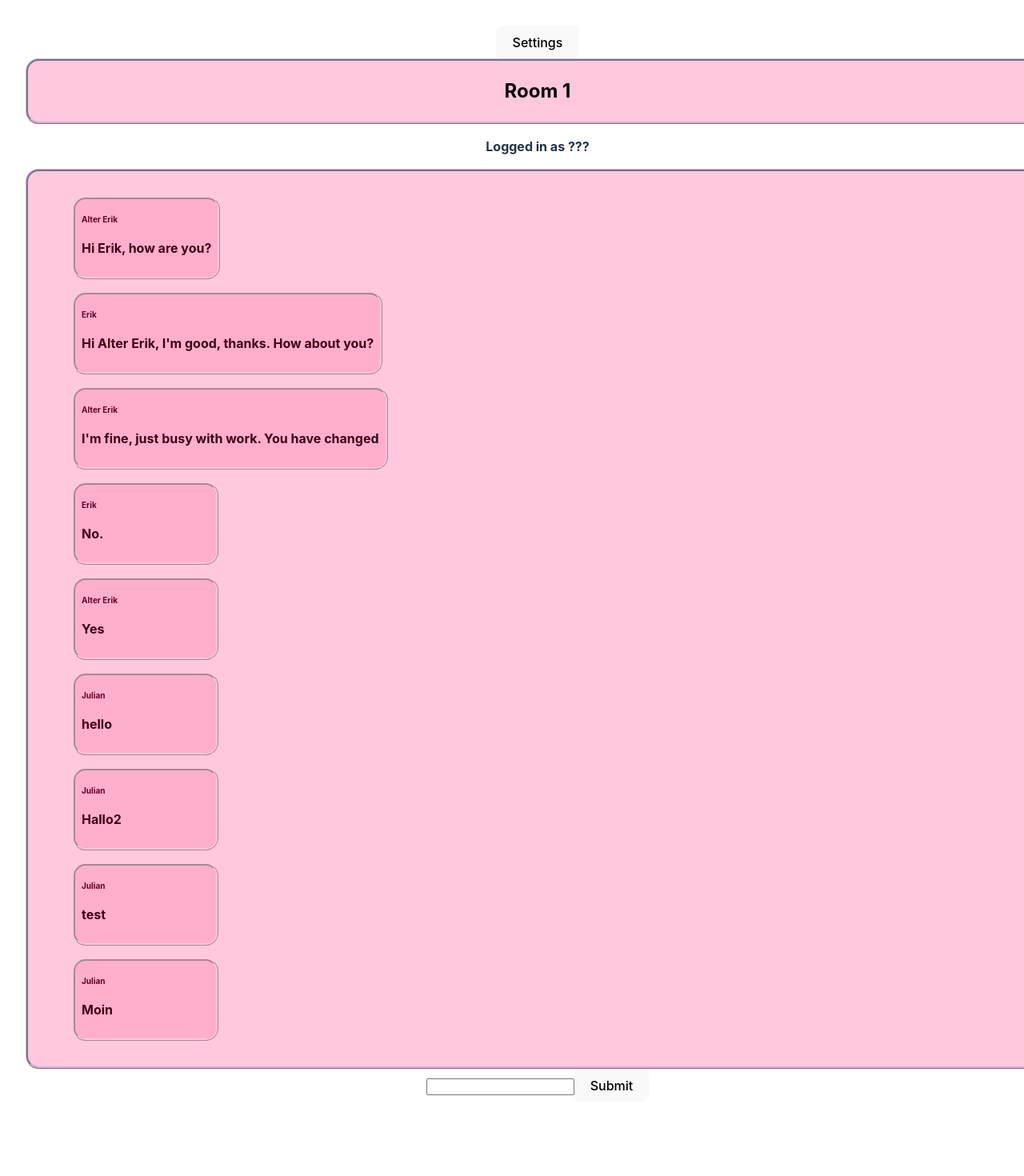
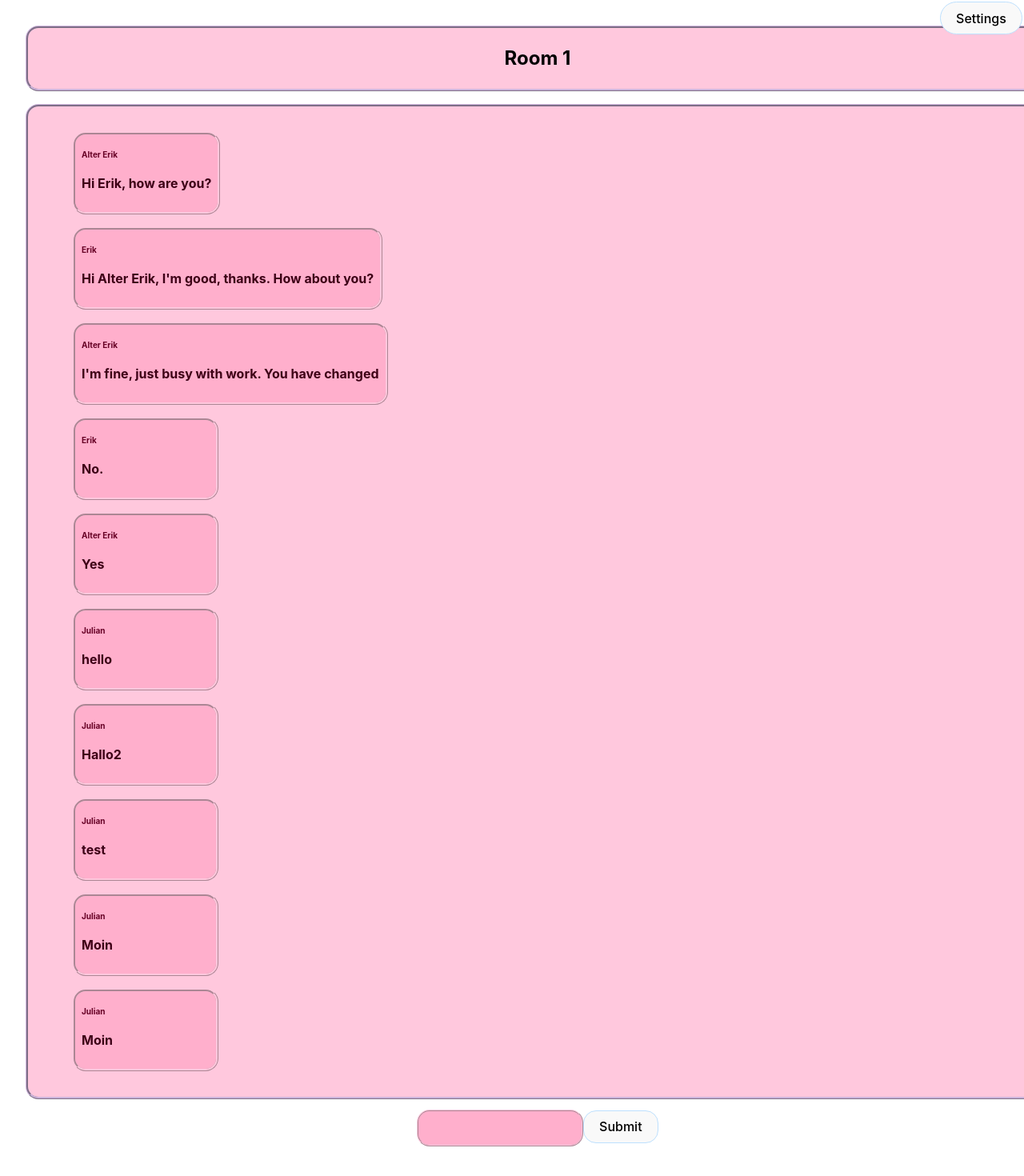
Before and after one commit to Julian-Mostbauer/Chat-App-Test, a React (Vite) app in the folder Chat-App-Test/: page / in a window 1280 px wide. Shown: the top 1470 px of the page at 80% size. Before the commit the page ends 1409 px from the top, so only its background shows below. Built offline with nearby package versions, Linux system fonts and the light colour scheme; no server answers.

Commit message:
fixed css

```diff
--- a/Chat-App-Test/public/Data/history.json
+++ b/Chat-App-Test/public/Data/history.json
@@ -60,6 +60,11 @@
       "sender_id": "194.24.159.128",
       "text": "Moin",
       "timestamp": 1702282381989
+    },
+    {
+      "sender_id": "194.24.159.128",
+      "text": "Moin",
+      "timestamp": 1702290854071
     }
   ]
 }
--- a/Chat-App-Test/src/App.css
+++ b/Chat-App-Test/src/App.css
@@ -11,7 +11,6 @@
   font-weight: bold;
 
   /* text-shadow: 0px 1px 0px black; */
-
 }
 
 .card {
@@ -22,33 +21,25 @@
   color: #888;
 }
 
-.ChatTitleBarContainer{
+.ChatTitleBarContainer {
   border-radius: 1rem;
   border-style: solid;
-  border-color: #CDB4DB;
+  border-color: #cdb4db;
 
-  background-color: #FFC8DD;
+  background-color: #ffc8dd;
   border-style: ridge;
 
+  top: 0;
+
   color: black;
-  transition: all ease-in-out 0.2s;
 }
 
-
-.ChatTitleBarContainer:hover{
-  opacity: 70%;
-  /* border-color: #6192fbaa; */
-
-  transition: all ease-in-out 0.2s;
-
-}
-
-.ChatArea{
+.ChatArea {
   border-radius: 1rem;
   border-style: solid;
-  border-color: #CDB4DB;
+  border-color: #cdb4db;
 
-  background-color: #FFC8DD;
+  background-color: #ffc8dd;
 
   margin-top: 1rem;
   padding: 1rem;
@@ -61,29 +52,29 @@
 
   /* animation-iteration-count: infinite; */
   /* animation-timing-function: linear;  */
-
-
 }
 
 @keyframes spin {
-  from{
+  from {
     transform: rotate(0deg);
-  }to{
+  }
+  to {
     transform: rotate(36035deg);
   }
 }
 
 @keyframes warp {
-  from{
-    transform:skew(-100deg,-100deg);
-  }to{
-    transform: skew(100deg,100deg);
+  from {
+    transform: skew(-100deg, -100deg);
+  }
+  to {
+    transform: skew(100deg, 100deg);
   }
 }
 
-.MessageContainer-Self{
-  background-color: #A2D2FF;
-  border-color: #BDE0FE;
+.MessageContainer-Self {
+  background-color: #a2d2ff;
+  border-color: #bde0fe;
 
   border-radius: 1rem;
   border-style: ridge;
@@ -95,9 +86,9 @@
 
   margin-left: auto;
 }
-.MessageContainer-Other{
-  background-color: #FFAFCC;
-  border-color: #FFC8DD;
+.MessageContainer-Other {
+  background-color: #ffafcc;
+  border-color: #ffc8dd;
 
   border-radius: 1rem;
   border-style: ridge;
@@ -108,14 +99,14 @@
   padding: 0.5rem;
 }
 
-.MessageSenderName-Self{
+.MessageSenderName-Self {
   /* padding-bottom: 1rem; */
   font-size: x-small;
   color: #003566;
 
   text-align: right;
 }
-.MessageSenderName-Other{
+.MessageSenderName-Other {
   /* padding-bottom: 1rem; */
   font-size: x-small;
   color: #660025;
@@ -127,7 +118,21 @@
   text-align: right;
   color: #003566;
 }
-.MessageContent-Other{
+.MessageContent-Other {
   text-align: left;
-  color: #3D0016;
+  color: #3d0016;
 }
+
+.SettingMenu {
+  background-color: #D6EBFF;
+  border-radius: 1rem;
+  color: black;
+  padding: 8px;
+}
+
+.SettingButton {
+  position: absolute;
+  top: 2px;
+  right: 2px;
+  border-radius: 10rem;
+}
--- a/Chat-App-Test/src/App.tsx
+++ b/Chat-App-Test/src/App.tsx
@@ -30,7 +30,6 @@ function App() {
     <>
       <AccountSettings IP={IP}/>
       <ChatTitleBar Name={chatData.chat_name} />
-      <p>Logged in as {IP.padStart(3, "?")}</p>
       <ChatArea Data={chatData} IP={IP} />
       <ChatSendBox Sender={IP} />
     </>
--- a/Chat-App-Test/src/components/AccountSettings.tsx
+++ b/Chat-App-Test/src/components/AccountSettings.tsx
@@ -3,7 +3,7 @@ import Popup from "reactjs-popup";
 import "reactjs-popup/dist/index.css";
 import { useRef, useState } from "react";
 
-import {Participant} from "./ChatData";
+import { Participant } from "./ChatData";
 
 interface props {
   IP: string;
@@ -19,17 +19,22 @@ export default function AccountSettings(Input: props) {
     inputRef.current.value = ""; // Clear Input Box
 
     const newData = new Participant(text, Input.IP);
-    change_name(newData)
+    change_name(newData);
   };
 
   return (
     <>
-      <Popup trigger={<button>Settings</button>} position="bottom center">
-        <div className="App">
+      <Popup
+        trigger={<button className="SettingButton">Settings</button>}
+        position="left top"
+      >
+        <div className="SettingMenu">
           <form onSubmit={submitHandler}>
             <p>Change Name:</p>
             <input ref={inputRef} />
-            <button type="submit">Submit</button>
+            <button type="submit" className="SettingSubmitButton">
+              Submit
+            </button>
           </form>
         </div>
       </Popup>
@@ -37,17 +42,17 @@ export default function AccountSettings(Input: props) {
   );
 }
 
-function change_name(newData: Participant){
-  fetch('http://localhost:3000/rename', {
-    method: 'POST',
+function change_name(newData: Participant) {
+  fetch("http://localhost:3000/rename", {
+    method: "POST",
     headers: {
-      'Content-Type': 'application/json',
+      "Content-Type": "application/json",
     },
     body: JSON.stringify(newData),
   })
-  .then(response => response.text())
-  .then(data => console.log(data))
-  .catch((error) => {
-    console.error('Error:', error);
-  });
+    .then((response) => response.text())
+    .then((data) => console.log(data))
+    .catch((error) => {
+      console.error("Error:", error);
+    });
 }
--- a/Chat-App-Test/src/index.css
+++ b/Chat-App-Test/src/index.css
@@ -43,7 +43,13 @@ button {
   font-size: 1em;
   font-weight: 500;
   font-family: inherit;
-  background-color: #1a1a1a;
+
+  background-color: #a2d2ff;
+  border-color: #bde0fe;
+  border-radius: 1rem;
+  border-style: ridge;
+
+
   cursor: pointer;
   transition: border-color 0.25s;
 }
@@ -65,5 +71,19 @@ button:focus-visible {
   }
   button {
     background-color: #f9f9f9;
-  }
 }
+}
+
+input{
+  padding: 1em;
+  margin: 1em;
+  margin-right: auto;
+  margin-left: auto;
+
+  background-color: #ffafcc;
+  border-color: #ffc8dd;
+
+  border-radius: 1rem;
+  border-style: ridge;
+
+}
```
